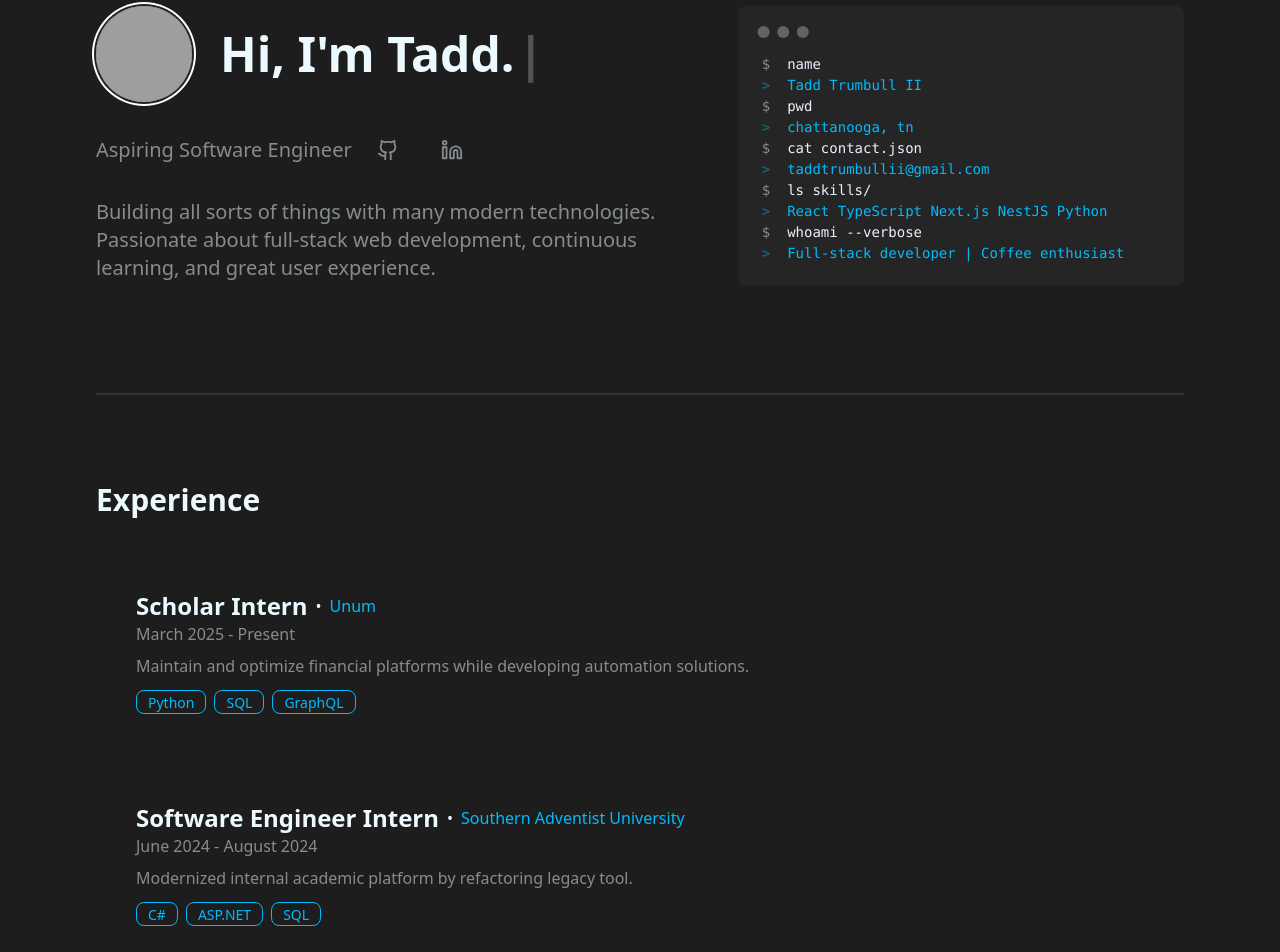
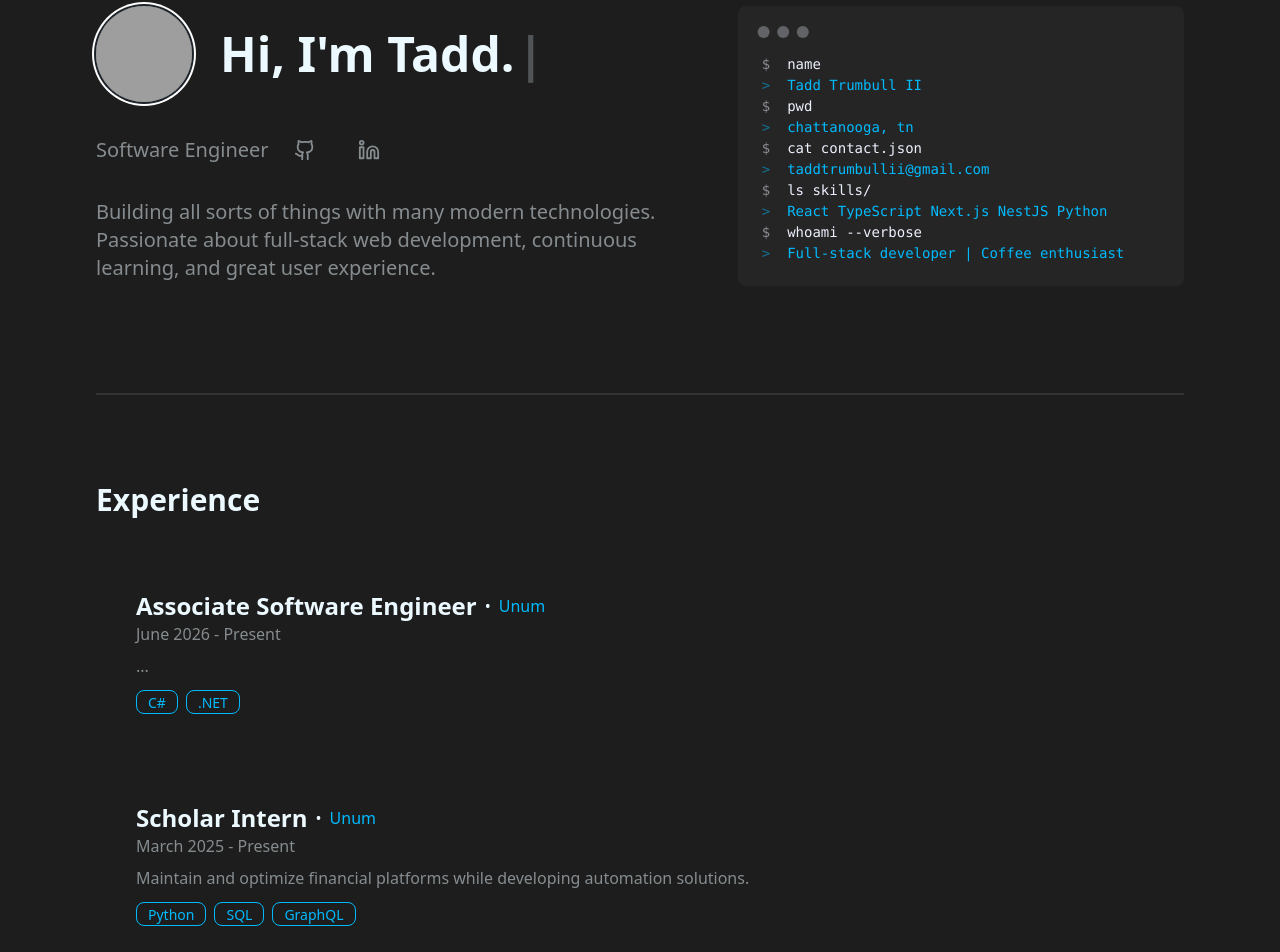
Before and after one commit to taddmtii/portfolio, a React (Vite) app: page / in a window 1280 px wide. Shown: the part 74-1026 px from the top of the page. Built offline with nearby package versions, Linux system fonts and the light colour scheme; grey boxes are pictures that could not be loaded.

Commit message:
added experience and hero section

```diff
--- a/src/components/Experience.tsx
+++ b/src/components/Experience.tsx
@@ -5,6 +5,13 @@ export default function Experience() {
         <>
             <div className="flex flex-col gap-8">
                 <h1 className="font-bold text-3xl">Experience</h1>
+                <ExperienceCard
+                    dateRange="June 2026 - Present"
+                    positionName="Associate Software Engineer"
+                    description="..."
+                    company="Unum"
+                    technologies={["C#", ".NET"]}
+                />
                 <ExperienceCard
                     dateRange="March 2025 - Present"
                     positionName="Scholar Intern"
@@ -17,7 +24,7 @@ export default function Experience() {
                     positionName="Software Engineer Intern"
                     description="Modernized internal academic platform by refactoring legacy tool."
                     company="Southern Adventist University"
-                    technologies={["C#", "ASP.NET", "SQL"]}
+                    technologies={["C#", ".NET", "SQL"]}
                 />
             </div>
         </>
--- a/src/components/Hero.tsx
+++ b/src/components/Hero.tsx
@@ -22,7 +22,7 @@ export function Hero() {
       </div>
       <div className="flex items-center gap-2">
         <p className="md:text-xl text-md opacity-50">
-          Aspiring Software Engineer
+          Software Engineer
         </p>
         <div>
           <a target="_blank" href="https://github.com/taddmtii">
```
